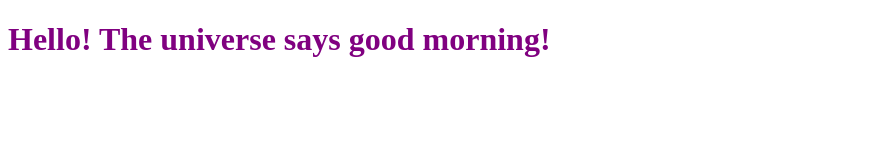
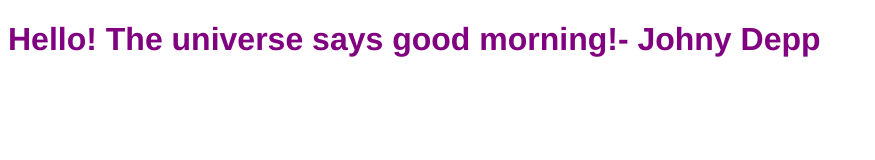
Before and after one commit to BrookeAFoote/lab0, a plain HTML site: page index.html in a window 1280 px wide. Shown: the whole page, without its empty margins (0-875 px from the left). Drawn offline with Linux system fonts and the light colour scheme.

Commit message:
text purple, quote

```diff
--- a/index.html
+++ b/index.html
@@ -7,6 +7,6 @@
     <link rel="stylesheet" type="text/css" media="screen" href="style.css" />
 </head>
 <body>
-    <h1>Hello! The universe says good morning!</h1>
+    <h1>Hello! The universe says good morning!- Johny Depp</h1>
 </body>
 </html>
--- a/style.css
+++ b/style.css
@@ -1,3 +1,4 @@
 h1 {
     color: purple;
+    font-family: 'Franklin Gothic Medium', 'Arial Narrow', Arial, sans-serif;
 }
```
